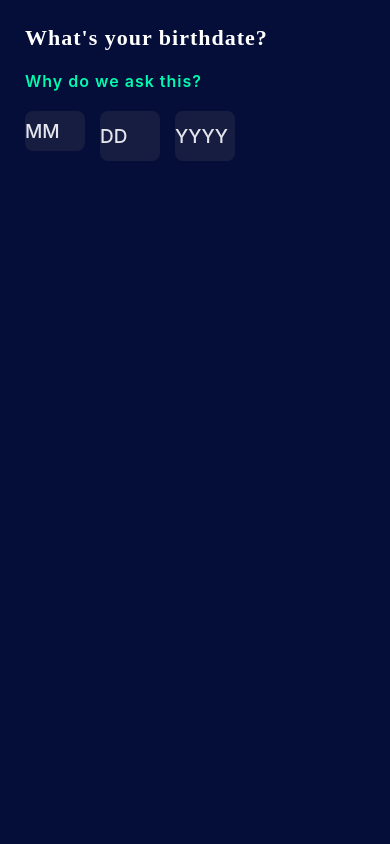
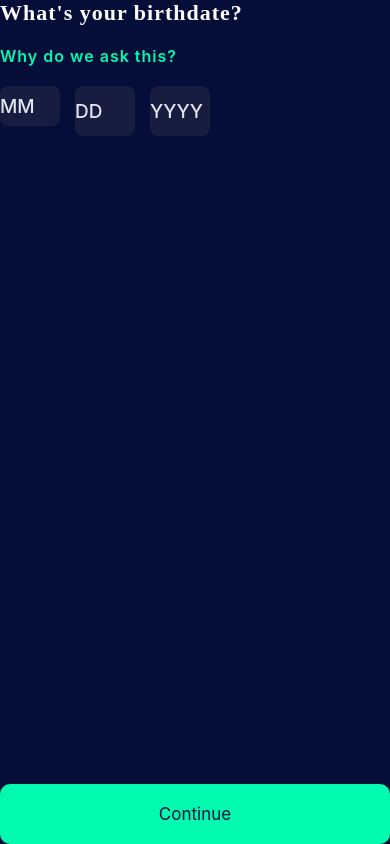
Before and after one commit to duajaradat/react-native-birthDate, a React Native app: screen /Birthdate in a window 390 px wide. Built offline with nearby package versions, Linux system fonts and the light colour scheme.

Commit message:
add button

```diff
--- a/screens/BirthDateScreen.js
+++ b/screens/BirthDateScreen.js
@@ -22,6 +22,8 @@ function BirthdayScreen({navigation}) {
   const [day, setDay] = useState('');
   const [year, setYear] = useState('');
 
+  const [error, setError] = useState(false);
+
   const monthRef = useRef();
   const dayRef = useRef();
   const yearRef = useRef();
@@ -29,10 +31,6 @@ function BirthdayScreen({navigation}) {
   moment.updateLocale(moment.locale(), {invalidDate: ''});
   const monthName = moment(month, 'M').format('MMMM');
   const dayName = moment(day, 'D').format('DDDD');
-
-  const dayHandler = day => {
-    console.log(dayName);
-  };
 
   const goBack = event => {
     if (!day && event.nativeEvent.key === 'Backspace' && dayRef.current) {
@@ -166,19 +164,24 @@ function BirthdayScreen({navigation}) {
             )}
           </View>
         </View>
-        <Text></Text>
       </View>
+      <TouchableOpacity>
+        <View style={styles.btnContainer}>
+          <Text style={styles.btn}>Continue</Text>
+        </View>
+      </TouchableOpacity>
     </SafeAreaView>
   );
 }
 const styles = StyleSheet.create({
   container: {
-    paddingVertical: 25,
-    paddingHorizontal: 25,
     backgroundColor: '#050e38',
   },
   safeScreen: {
     flex: 1,
+    paddingVertical: 25,
+    paddingHorizontal: 25,
+    justifyContent: 'space-between',
     backgroundColor: '#050e38',
   },
   modal: {
@@ -230,9 +233,16 @@ const styles = StyleSheet.create({
     color: 'tomato',
   },
   btn: {
+    fontSize: 17,
+    color: '#050e38',
+  },
+  btnContainer: {
     backgroundColor: '#00FAAF',
-    color: 'navyblue',
-    borderRadius: 8,
+    borderRadius: 10,
+    width: '100%',
+    height: 60,
+    justifyContent: 'center',
+    alignItems: 'center',
   },
 });
 
```
